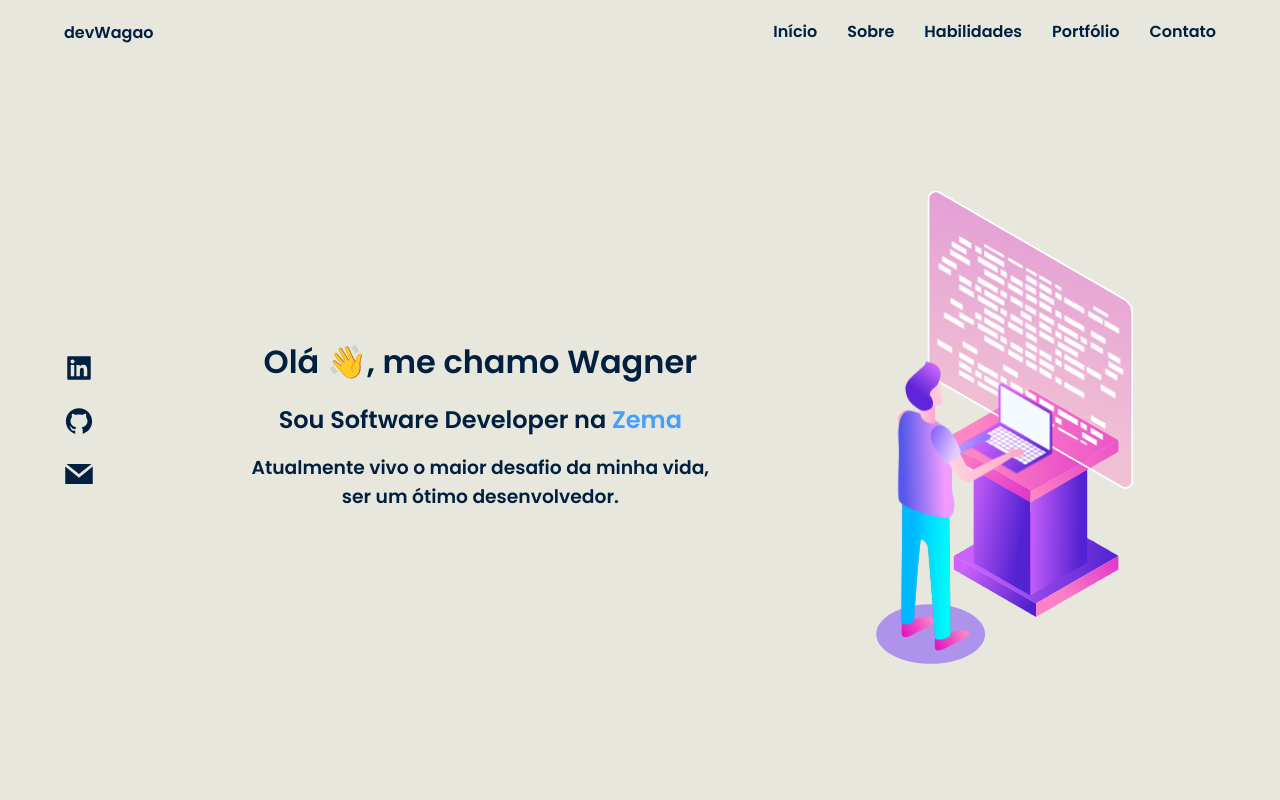
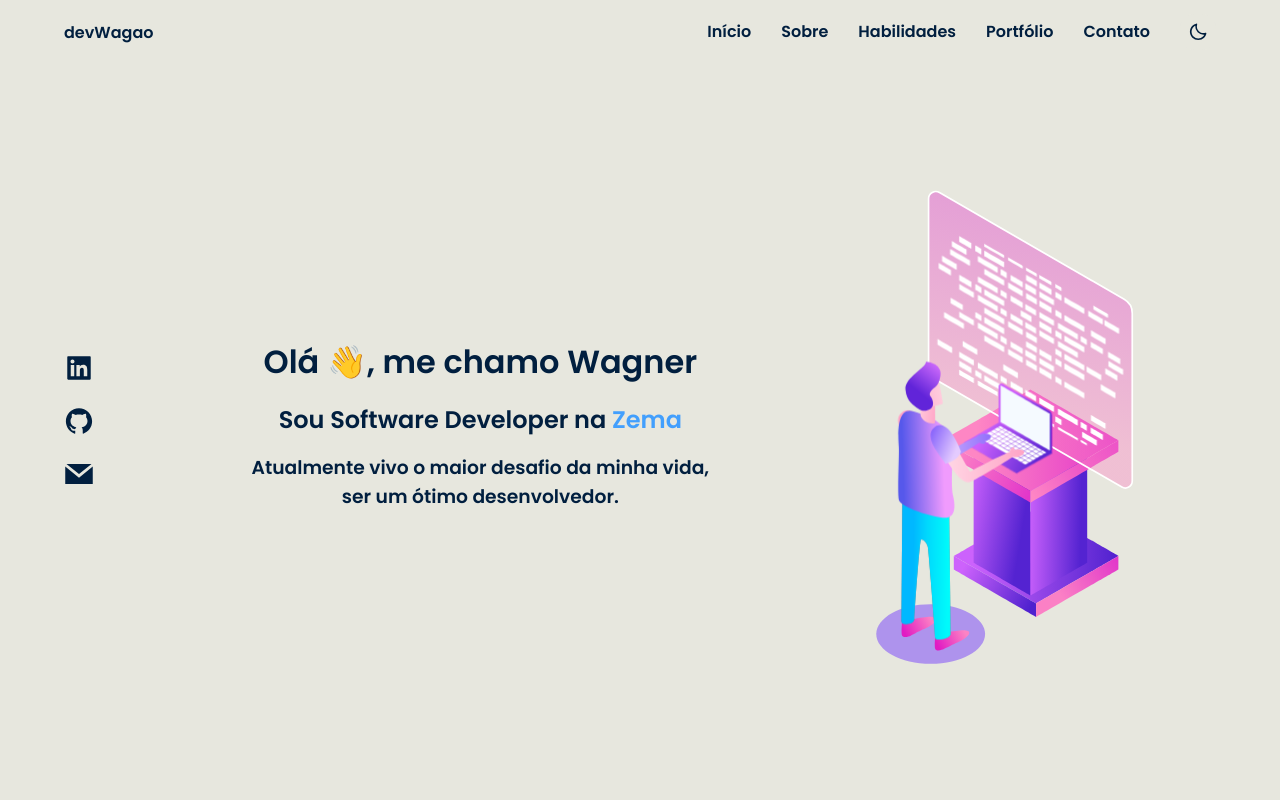
Before and after one commit to WagaoFC/devWagao, a React (Vite) app: page / in a window 1280 px wide. Shown: the top 800 px of the page. Built offline with nearby package versions, Linux system fonts and the light colour scheme.

Commit message:
a volta do darkMode

```diff
--- a/src/components/DarkModeButton/index.tsx
+++ b/src/components/DarkModeButton/index.tsx
@@ -1,7 +1,7 @@
 import { useState } from 'react'
 import { Container } from './styled'
 import { BiMoon } from 'react-icons/bi'
-import { BsSun } from 'react-icons/bs'
+import { BsFillSunFill } from 'react-icons/bs'
 
 export function DarkModeButton() {
     const [darkMode, setDarkMode] = useState<boolean>(false);
@@ -16,7 +16,7 @@ export function DarkModeButton() {
 
     return(
         <Container onClick={alterMode}>
-            {!darkMode ? <BsSun size={20} /> : <BiMoon size={20} />}
+            {!darkMode ? <BiMoon size={20} /> : <BsFillSunFill size={20} />}
         </Container>
     )
 }
--- a/src/components/DarkModeButton/styled.ts
+++ b/src/components/DarkModeButton/styled.ts
@@ -6,8 +6,8 @@ export const Container = styled.button`
     padding: .5rem;
     border: none;
     border-radius: 40%;
-    color: var(--background-light);
-    background: var(--background-dark);
+    color: var(--background-dark);
+    background: var(--background-light);
 
     &:hover {
         color: var(--text-color-focus);
--- a/src/components/Header/index.tsx
+++ b/src/components/Header/index.tsx
@@ -22,7 +22,7 @@ export function Header({ toggleTheme }: Props) {
                     <a href="#skills">Habilidades</a>
                     <a href="#portfolio">Portfólio</a>
                     <a href="#contact">Contato</a>
-                    {/* <DarkModeButton onChange={toggleTheme}/> */}
+                    <DarkModeButton/>
                     {/* <Switch
                         onChange={toggleTheme}
                         checked={title === 'dark'}
@@ -34,7 +34,7 @@ export function Header({ toggleTheme }: Props) {
                         offColor={'#011F3F'}
                         onColor={'#429FFD'}
                     /> */}
-                    <GiHamburgerMenu size={20} />
+                    <GiHamburgerMenu className='hamburgerMenu' size={20} />
                 </NavMenu>
             </HeaderMenu>
         </Container>
--- a/src/components/Header/styled.ts
+++ b/src/components/Header/styled.ts
@@ -58,7 +58,7 @@ export const NavMenu = styled.div`
         }
     }
 
-    svg {
+    .hamburgerMenu {
         display: none;
 
         @media (max-width: 900px) {
```
